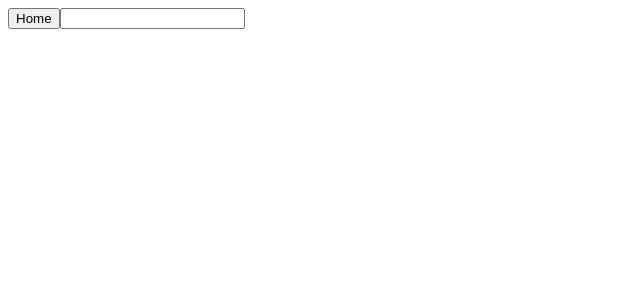
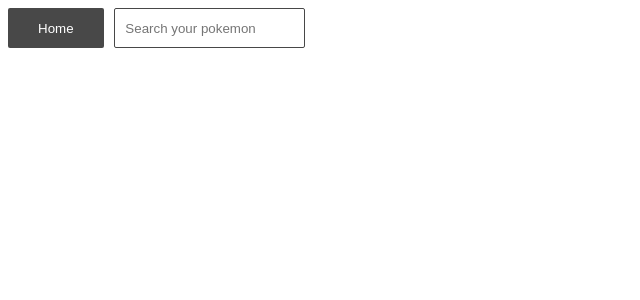
Before and after one commit to laura-enya-galindo/pokedex, a Nuxt app: page /search in a window 1280 px wide. Shown: the top 300 px of the page, without its empty margins (0-640 px from the left). Built offline with nearby package versions, Linux system fonts and the light colour scheme.

Commit message:
add some styles

```diff
--- a/layouts/custom-search.vue
+++ b/layouts/custom-search.vue
@@ -16,3 +16,20 @@ import { useRouter } from 'vue-router';
         <slot/>
     </div>
 </template>
+
+<style>
+    button {
+        height: 2.5rem;
+        padding: 0rem 1.875rem;
+        border: none;
+        background-color: #484848;
+        color: white;
+        transition: all 1s ease-in-out;
+        cursor: pointer;
+        border-radius: 2px;
+    }
+
+    button:hover {
+        background-color: #343434;
+    }
+</style>
--- a/layouts/default.vue
+++ b/layouts/default.vue
@@ -12,7 +12,24 @@ import { useRouter } from 'vue-router';
 
 <template>
     <div>
-        <button @click="goToSearch()"> Search Pokemon </button>
+        <button @click="goToSearch()"> Search Pokemon Page </button>
         <slot/>
     </div>
 </template>
+
+
+<style>
+    button {
+        height: 2.5rem;
+        padding: 0rem 1.875rem;
+        border: none;
+        background-color: #484848;
+        color: white;
+        transition: all 1s ease-in-out;
+        cursor: pointer;
+    }
+
+    button:hover {
+        background-color: #343434;
+    }
+</style>
--- a/pages/index.vue
+++ b/pages/index.vue
@@ -20,7 +20,7 @@ import { useRouter } from 'vue-router';
 
 <template>
     <div>
-      <input type="search" name="pokemon-search" id="pokemon-search" v-model="searchPokemon" v-on:keyup.enter="goToPokemonFromSearch">
+      <input class="home-search" type="search" name="pokemon-search" id="pokemon-search" v-model="searchPokemon" v-on:keyup.enter="goToPokemonFromSearch" placeholder="Search your pokemon">
       <ul>
           <li v-for="(pokemon, i) in pokemonList" :key="i" class="pokemon-item" @click="goToPokemonFromList(pokemon.name)">
               <div class="pokemon-card">
@@ -61,4 +61,9 @@ import { useRouter } from 'vue-router';
   .pokemon-card button:hover {
     background-color: #0056b3;
   }
+
+  .home-search {
+    margin-left: 0;
+    margin-top: 0.625rem;
+  }
 </style>
--- a/pages/search.vue
+++ b/pages/search.vue
@@ -13,5 +13,16 @@
 </script>
 
 <template>
-    <input type="search" name="pokemon-search" id="pokemon-search" v-model="searchPokemon" v-on:keyup.enter="goToPokemon">
+    <input type="search" name="pokemon-search" id="pokemon-search" v-model="searchPokemon" v-on:keyup.enter="goToPokemon" placeholder="Search your pokemon">
 </template>
+
+
+<style>
+    input {
+        height: 2.5rem;
+        padding-left: 0.625rem;
+        margin-left: 0.675rem;
+        border-radius: 2px;
+        border: 1px solid #484848;
+    }
+</style>
```
Lines whose indentation alone changed are shown as unchanged.
